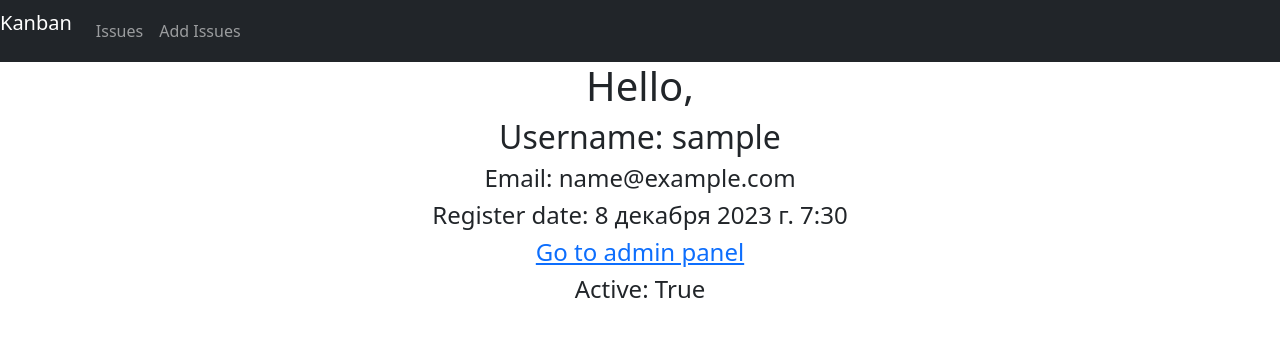
After one commit to a2p1k01/kanban, a Django app: page /profile in a window 1280 px wide. The commit adds this page. Shown: the top 337 px of the page. Run offline with Django 4.2, Linux system fonts and the light colour scheme; the visitor is signed in with stand-in values (Sample User, id 1).

Commit message:
Add files via upload

```diff
--- a/board/forms.py
+++ b/board/forms.py
@@ -16,7 +16,7 @@ class RegistrationForm(UserCreationForm):
         self.fields['password2'].widget.attrs.update({'class': 'form-control input-sm'})
 
 
-class LoginForm(forms.ModelForm):
+class LoginForm(forms.Form):
     username = forms.CharField(max_length=65)
     password = forms.CharField(max_length=65, widget=forms.PasswordInput)
 
@@ -33,12 +33,11 @@ class LoginForm(forms.ModelForm):
 class IssueForm(forms.ModelForm):
     class Meta:
         model = Issue
-        fields = ['title', 'author', 'status', 'type']
+        fields = ['title', 'status', 'type']
 
     def __init__(self, *args, **kwargs):
         super().__init__(*args, **kwargs)
         self.fields['title'].widget.attrs.update({'class': 'form-control input-sm'})
-        self.fields['author'].widget.attrs.update({'class': 'form-select input-sm'})
         self.fields['type'].widget.attrs.update({'class': 'form-select input-sm'})
         self.fields['status'].widget.attrs.update({'class': 'form-select input-sm'})
 
--- a/board/models.py
+++ b/board/models.py
@@ -28,7 +28,7 @@ class Issue(models.Model):
     closed = ClosedManager()
     completed = models.BooleanField(default=False)
     created = models.DateTimeField(auto_now_add=True)
-    #tags = TaggableManager()
+    # tags = TaggableManager()
 
     class Meta:
         ordering = ['created']
--- a/board/urls.py
+++ b/board/urls.py
@@ -14,4 +14,5 @@ urlpatterns = [
     path('add_issue', views.add_issue, name='add_issue'),
     path('register', views.register, name='register'),
     path('login', views.login_user, name='login'),
+    path('profile', views.profile, name='profile'),
 ]
--- a/board/views.py
+++ b/board/views.py
@@ -1,5 +1,6 @@
 from django.contrib.auth import login, authenticate
 from django.contrib.auth.decorators import login_required
+from django.contrib.auth.models import User
 from django.shortcuts import render, redirect, get_object_or_404
 from .models import Issue
 from .forms import IssueForm, DetailIssueForm, RegistrationForm, LoginForm
@@ -25,8 +26,8 @@ def login_user(request):
     if request.method == 'POST':
         form = LoginForm(data=request.POST)
         if form.is_valid():
-            username = request.POST['username']
-            password = request.POST['password']
+            username = form.cleaned_data['username']
+            password = form.cleaned_data['password']
             user = authenticate(request, username=username, password=password)
             if user:
                 login(request, user)
@@ -36,9 +37,15 @@ def login_user(request):
 
 
 def issue_list(request):
-    issue_lst = Issue.closed.all()
     user = request.user
+    issue_lst = Issue.closed.filter(author=user)
     return render(request, 'issue_list.html', {'issues': issue_lst, 'user': user})
+
+
+@login_required
+def profile(request):
+    user = request.user
+    return render(request, 'profile.html', {'user': user})
 
 
 @login_required
@@ -47,6 +54,7 @@ def add_issue(request):
     issue_form = IssueForm(data=request.POST)
     if issue_form.is_valid() and request.method == 'POST':
         issue = issue_form.save(commit=False)
+        issue.author = request.user
         issue.save()
     return render(request, 'new_issue.html', {'issue_form': issue_form, 'issue': issue})
 
--- a/templates/issue_list.html
+++ b/templates/issue_list.html
@@ -4,9 +4,7 @@
 
 {% block content %}
     <div class="container">
-        {% if user.is_superuser %}
-            <h4>Hello, <a href="/admin">Administration</a>!</h4>
-        {% elif user.is_authenticated %}
+        {% if user.is_authenticated %}
             <h4>Hello, <a href="/profile">{{ user.username }}</a>!</h4>
         {% else %}
             <h4>Hello, <a href="/login">Guest</a>!</h4>
--- a/templates/new_issue.html
+++ b/templates/new_issue.html
@@ -7,7 +7,6 @@
     <div class="container text-center m-3">
         <form method="post" class="form-control">
             {{ issue_form.title }}
-            {{ issue_form.author }}
             {{ issue_form.type }}
             {{ issue_form.status }}
             {% csrf_token %}
--- /dev/null
+++ b/templates/profile.html
@@ -0,0 +1,18 @@
+{% extends 'base.html' %}
+
+{% block title %}Profile - {{ user.username }}{% endblock %}
+
+{% block content %}
+    <div class="text-center">
+        <h1>Hello, </h1>
+        <h2>Username: {{ user.username }}</h2>
+        <h4>Email: {{ user.email }}</h4>
+        <h4>Register date: {{ user.date_joined }}</h4>
+        {% if user.is_superuser %}
+            <h4><a href="/admin">Go to admin panel</a></h4>
+        {% else %}
+            <h4>Admin: {{ user.is_superuser }}</h4>
+        {% endif %}
+        <h4>Active: {{ user.is_active }}</h4>
+    </div>
+{% endblock %}
```
